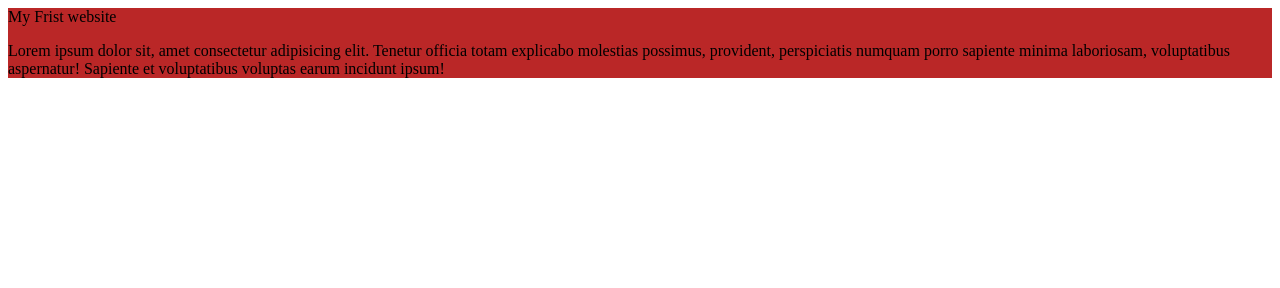
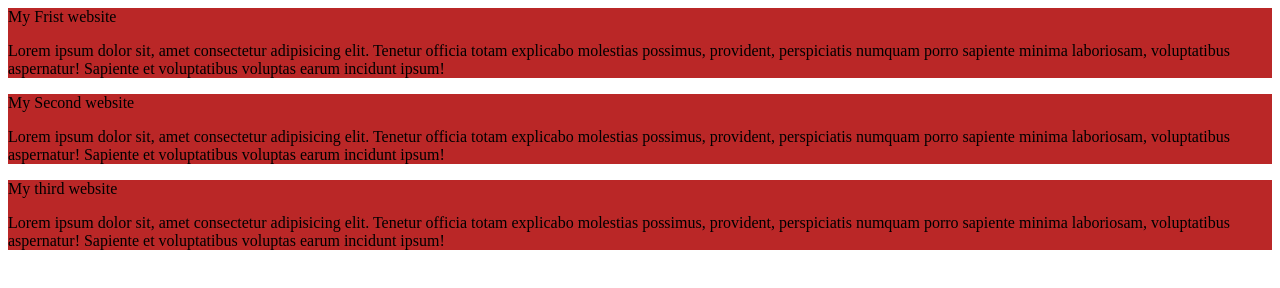
Before and after one commit to Starahi13drive/My-Frist-Github-Repo, a plain HTML site: page index.html in a window 1280 px wide. Drawn offline with Linux system fonts and the light colour scheme.

Commit message:
Add second and thard blog

```diff
--- a/index.html
+++ b/index.html
@@ -10,5 +10,11 @@
     <div>My Frist website
         <p>Lorem ipsum dolor sit, amet consectetur adipisicing elit. Tenetur officia totam explicabo molestias possimus, provident, perspiciatis numquam porro sapiente minima laboriosam, voluptatibus aspernatur! Sapiente et voluptatibus voluptas earum incidunt ipsum!</p>
     </div>
+    <div>My Second website
+        <p>Lorem ipsum dolor sit, amet consectetur adipisicing elit. Tenetur officia totam explicabo molestias possimus, provident, perspiciatis numquam porro sapiente minima laboriosam, voluptatibus aspernatur! Sapiente et voluptatibus voluptas earum incidunt ipsum!</p>
+    </div>
+    <div>My third website
+        <p>Lorem ipsum dolor sit, amet consectetur adipisicing elit. Tenetur officia totam explicabo molestias possimus, provident, perspiciatis numquam porro sapiente minima laboriosam, voluptatibus aspernatur! Sapiente et voluptatibus voluptas earum incidunt ipsum!</p>
+    </div>
 </body>
 </html>
```
